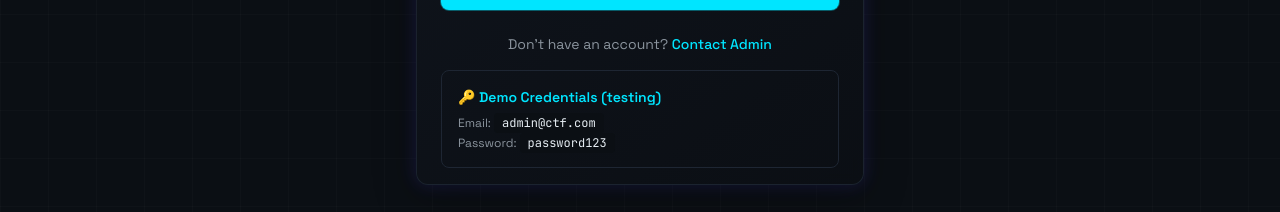
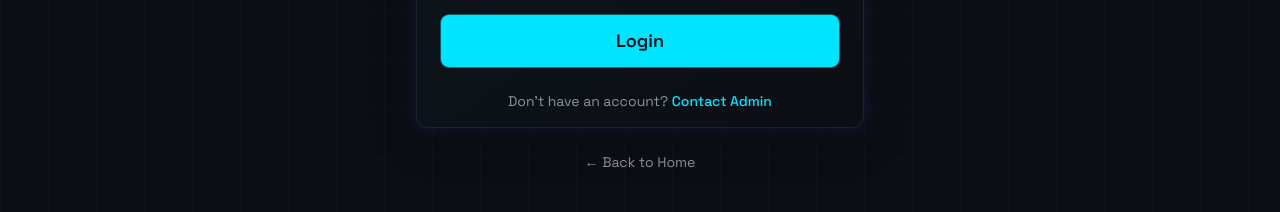
Before and after one commit to HackElite-IIIT-Bhagalpur/Code-Intrusion-Frontend, a Next.js app: page /login in a window 1280 px wide. Shown: the part 531-743 px from the top of the page. Built offline with nearby package versions, Linux system fonts and the light colour scheme; no server answers.

Commit message:
chore: removed dev box

```diff
--- a/src/app/login/page.tsx
+++ b/src/app/login/page.tsx
@@ -148,21 +148,6 @@ export default function LoginPage() {
                 Contact Admin
               </Link>
             </div>
-
-            {/* Demo Credentials Helper */}
-            <div className="mt-4 p-4 border border-[color:var(--border)] rounded-lg bg-[color:var(--surface)]/70">
-              <p className="text-sm font-semibold text-[color:var(--primary)] mb-2">
-                🔑 Demo Credentials (testing)
-              </p>
-              <div className="text-xs text-[color:var(--muted)] space-y-1">
-                <p>
-                  Email: <code className="bg-[color:var(--bg)] px-2 py-0.5 rounded text-[color:var(--text)] mono">admin@ctf.com</code>
-                </p>
-                <p>
-                  Password: <code className="bg-[color:var(--bg)] px-2 py-0.5 rounded text-[color:var(--text)] mono">password123</code>
-                </p>
-              </div>
-            </div>
           </CardBody>
         </Card>
 
```
